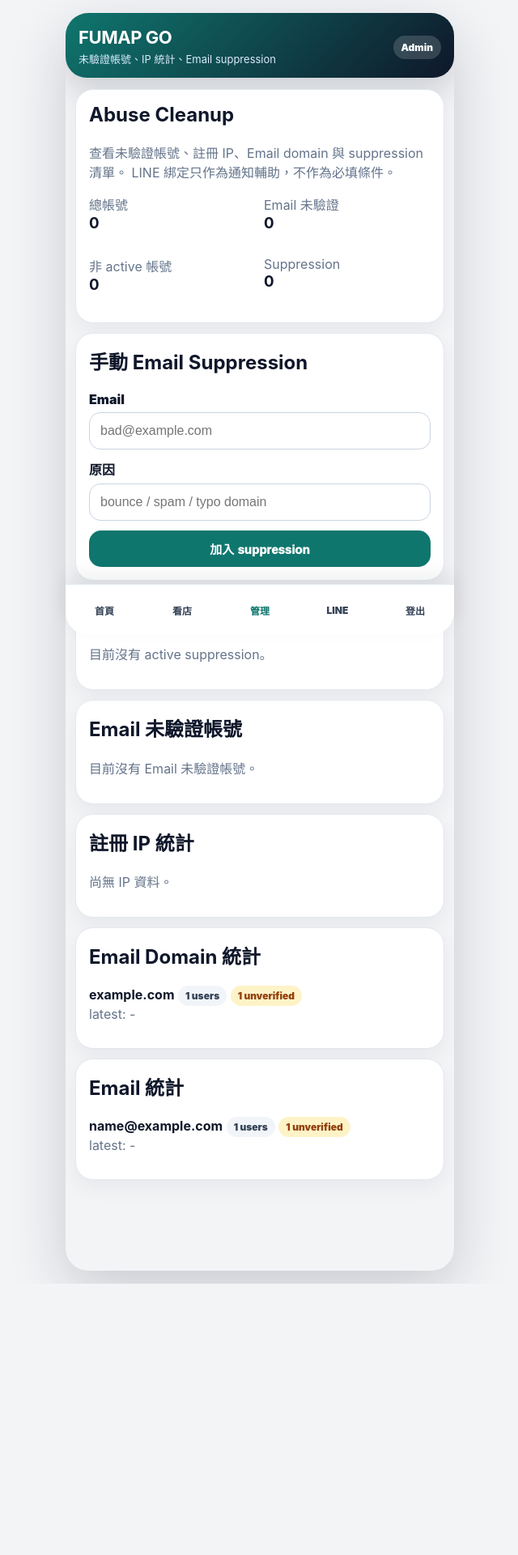
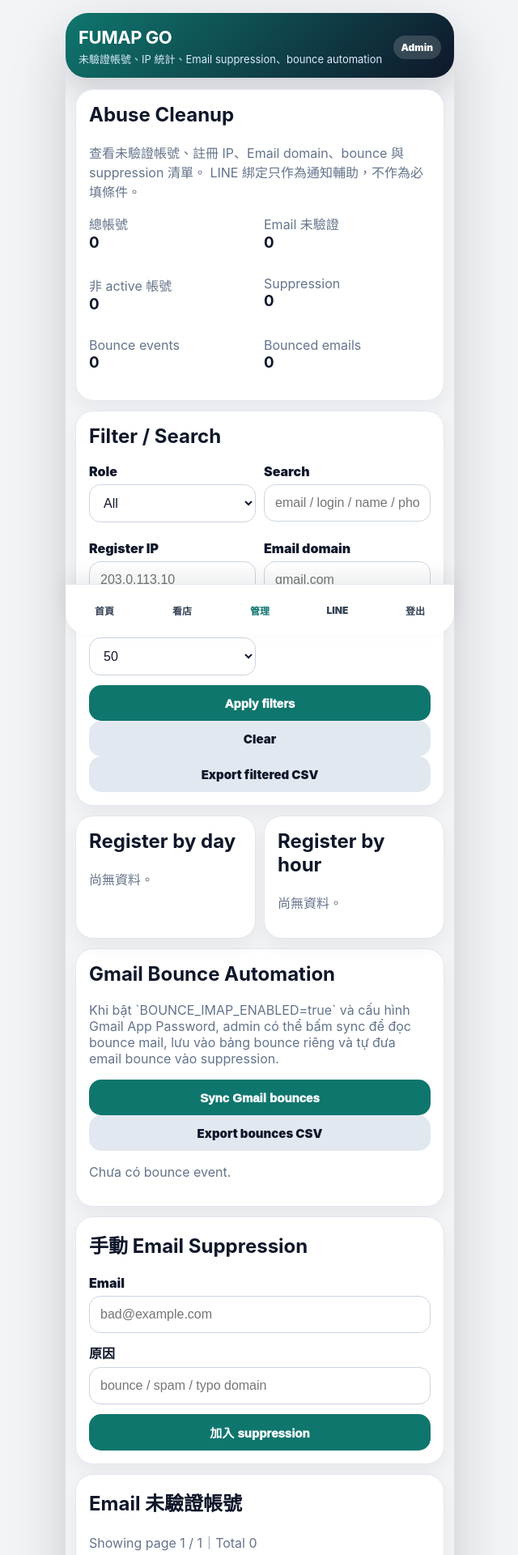
Before and after one commit to Panjiaphu/fumap-line-delivery-block, a Flask app: page /admin/abuse in a window 1280 px wide. Shown: the top 1920 px of the page at 81% size, without its empty margins (319-959 px from the left). Before the commit the page ends 1585 px from the top, so only its background shows below. Run offline with Flask 3, Linux system fonts and the light colour scheme; the visitor is signed in with stand-in values (Sample User, id 1); data comes from the database, SQL or seed files in the repository; data that the repository does not hold is empty.

Commit message:
Add abuse cleanup filters bulk export and charts

```diff
--- a/templates/mobile/admin/abuse.html
+++ b/templates/mobile/admin/abuse.html
@@ -1,34 +1,127 @@
 {% extends "mobile/layout.html" %}
 
 {% block title %}Admin Abuse Cleanup｜{{ APP_NAME }}{% endblock %}
-{% block subtitle %}未驗證帳號、IP 統計、Email suppression{% endblock %}
+{% block subtitle %}未驗證帳號、IP 統計、Email suppression、bounce automation{% endblock %}
 
 {% block content %}
 <section class="card">
   <h2>Abuse Cleanup</h2>
   <p class="muted">
-    查看未驗證帳號、註冊 IP、Email domain 與 suppression 清單。
+    查看未驗證帳號、註冊 IP、Email domain、bounce 與 suppression 清單。
     LINE 綁定只作為通知輔助，不作為必填條件。
   </p>
 
   <div class="grid-2">
-    <div>
-      <span class="muted">總帳號</span>
-      <h3>{{ summary.total_users }}</h3>
+    <div><span class="muted">總帳號</span><h3>{{ summary.total_users }}</h3></div>
+    <div><span class="muted">Email 未驗證</span><h3>{{ summary.unverified_email_users }}</h3></div>
+    <div><span class="muted">非 active 帳號</span><h3>{{ summary.inactive_users }}</h3></div>
+    <div><span class="muted">Suppression</span><h3>{{ suppressions|length }}</h3></div>
+    <div><span class="muted">Bounce events</span><h3>{{ summary.total_bounces or 0 }}</h3></div>
+    <div><span class="muted">Bounced emails</span><h3>{{ summary.bounced_emails or 0 }}</h3></div>
   </div>
-    <div>
-      <span class="muted">Email 未驗證</span>
-      <h3>{{ summary.unverified_email_users }}</h3>
+</section>
+
+<section class="card">
+  <h2>Filter / Search</h2>
+  <form method="get" action="/admin/abuse">
+    <div class="grid-2">
+      <div class="form-group">
+        <label>Role</label>
+        <select name="role">
+          <option value="" {% if not filters.role %}selected{% endif %}>All</option>
+          <option value="CUSTOMER" {% if filters.role == 'CUSTOMER' %}selected{% endif %}>Customer</option>
+          <option value="STORE" {% if filters.role == 'STORE' %}selected{% endif %}>Store</option>
+          <option value="DRIVER" {% if filters.role == 'DRIVER' %}selected{% endif %}>Shiper</option>
+        </select>
       </div>
-    <div>
-      <span class="muted">非 active 帳號</span>
-      <h3>{{ summary.inactive_users }}</h3>
+
+      <div class="form-group">
+        <label>Search</label>
+        <input name="q" value="{{ filters.q }}" placeholder="email / login / name / phone">
       </div>
-    <div>
-      <span class="muted">Suppression</span>
-      <h3>{{ suppressions|length }}</h3>
+
+      <div class="form-group">
+        <label>Register IP</label>
+        <input name="ip" value="{{ filters.ip }}" placeholder="203.0.113.10">
+      </div>
+
+      <div class="form-group">
+        <label>Email domain</label>
+        <input name="domain" value="{{ filters.domain }}" placeholder="gmail.com">
+      </div>
+
+      <div class="form-group">
+        <label>Per page</label>
+        <select name="per_page">
+          {% for n in [25, 50, 100, 200] %}
+            <option value="{{ n }}" {% if filters.per_page == n %}selected{% endif %}>{{ n }}</option>
+          {% endfor %}
+        </select>
       </div>
     </div>
+
+    <button class="btn" type="submit">Apply filters</button>
+    <a class="btn secondary" href="/admin/abuse">Clear</a>
+    <a class="btn secondary" href="{{ pagination.export_url }}">Export filtered CSV</a>
+  </form>
+</section>
+
+<section class="grid-2">
+  <div class="card">
+    <h2>Register by day</h2>
+    {% for row in register_day_chart %}
+      {% set width = 100 if row.user_count|int > 20 else row.user_count|int * 5 %}
+      <p>
+        <b>{{ row.bucket }}</b>
+        <span class="badge">{{ row.user_count }} users</span>
+        <span class="badge warn">{{ row.unverified_count or 0 }} unverified</span>
+      </p>
+      <div style="height:8px;background:#e5e7eb;border-radius:999px;overflow:hidden;">
+        <div style="height:8px;width:{{ width }}%;background:#0b4ea2;"></div>
+      </div>
+    {% else %}
+      <p class="muted">尚無資料。</p>
+    {% endfor %}
+  </div>
+
+  <div class="card">
+    <h2>Register by hour</h2>
+    {% for row in register_hour_chart %}
+      {% set width = 100 if row.user_count|int > 20 else row.user_count|int * 5 %}
+      <p>
+        <b>{{ row.bucket or '??' }}:00</b>
+        <span class="badge">{{ row.user_count }} users</span>
+        <span class="badge warn">{{ row.unverified_count or 0 }} unverified</span>
+      </p>
+      <div style="height:8px;background:#e5e7eb;border-radius:999px;overflow:hidden;">
+        <div style="height:8px;width:{{ width }}%;background:#06c755;"></div>
+      </div>
+    {% else %}
+      <p class="muted">尚無資料。</p>
+    {% endfor %}
+  </div>
+</section>
+
+<section class="card">
+  <h2>Gmail Bounce Automation</h2>
+  <p class="muted">
+    Khi bật `BOUNCE_IMAP_ENABLED=true` và cấu hình Gmail App Password, admin có thể bấm sync để đọc bounce mail,
+    lưu vào bảng bounce riêng và tự đưa email bounce vào suppression.
+  </p>
+  <form method="post" action="/admin/abuse/bounces/sync">
+    <button class="btn" type="submit">Sync Gmail bounces</button>
+    <a class="btn secondary" href="/admin/abuse/export/bounces">Export bounces CSV</a>
+  </form>
+
+  {% for row in bounces %}
+    <div style="border-bottom:1px solid #e5e7eb;padding:10px 0;">
+      <b>{{ row.recipient_email }}</b>
+      <span class="badge warn">{{ row.bounce_reason or 'bounce' }}</span><br>
+      <span class="muted">{{ row.created_at or '-' }}｜{{ row.sender or '-' }}｜{{ row.message_subject or '-' }}</span>
+    </div>
+  {% else %}
+    <p class="muted">Chưa có bounce event.</p>
+  {% endfor %}
 </section>
 
 <section class="card">
@@ -47,26 +140,24 @@
 </section>
 
 <section class="card">
-  <h2>Active Suppressions</h2>
-  {% for row in suppressions %}
-    <div style="border-bottom:1px solid #e5e7eb;padding:10px 0;">
-      <b>{{ row.email }}</b><br>
-      <span class="muted">{{ row.reason or '-' }}｜{{ row.source or '-' }}｜{{ row.created_at or '-' }}</span>
-      <form method="post" action="/admin/abuse/suppressions/release" style="margin-top:8px;">
-        <input type="hidden" name="email" value="{{ row.email }}">
-        <button class="btn secondary" type="submit">解除 suppression</button>
-      </form>
+  <h2>Email 未驗證帳號</h2>
+  <p class="muted">
+    Showing page {{ pagination.page }} / {{ pagination.total_pages }}｜Total {{ pagination.total }}
+  </p>
+
+  <form method="post" action="/admin/abuse/bulk">
+    <div style="display:flex;gap:8px;flex-wrap:wrap;margin-bottom:12px;">
+      <button class="btn danger" name="action" value="block" type="submit">Bulk block</button>
+      <button class="btn secondary" name="action" value="suppress" type="submit">Bulk suppress email</button>
+      <button class="btn secondary" name="action" value="delete" type="submit">Bulk delete/suspend</button>
     </div>
-  {% else %}
-    <p class="muted">目前沒有 active suppression。</p>
-  {% endfor %}
-</section>
 
-<section class="card">
-  <h2>Email 未驗證帳號</h2>
     {% for u in unverified_users %}
       <div style="border-bottom:1px solid #e5e7eb;padding:12px 0;">
-      <b>#{{ u.id }}｜{{ u.login_id }}｜{{ u.role }}</b><br>
+        <label class="check-row">
+          <input type="checkbox" name="user_ids" value="{{ u.id }}">
+          <span><b>#{{ u.id }}｜{{ u.login_id }}｜{{ u.role }}</b></span>
+        </label>
         <span class="muted">
           {{ u.email or '-' }}｜{{ u.display_name or '-' }}｜{{ u.phone or '-' }}<br>
           IP: {{ u.register_ip or '-' }}<br>
@@ -94,12 +185,35 @@
         {% endif %}
       </div>
     {% else %}
-    <p class="muted">目前沒有 Email 未驗證帳號。</p>
+      <p class="muted">目前沒有符合條件的 Email 未驗證帳號。</p>
+    {% endfor %}
+  </form>
+
+  <div style="display:flex;gap:8px;flex-wrap:wrap;margin-top:12px;">
+    {% if pagination.prev_url %}<a class="btn secondary" href="{{ pagination.prev_url }}">Prev</a>{% endif %}
+    {% if pagination.next_url %}<a class="btn secondary" href="{{ pagination.next_url }}">Next</a>{% endif %}
+  </div>
+</section>
+
+<section class="card">
+  <h2>Active Suppressions</h2>
+  {% for row in suppressions %}
+    <div style="border-bottom:1px solid #e5e7eb;padding:10px 0;">
+      <b>{{ row.email }}</b><br>
+      <span class="muted">{{ row.reason or '-' }}｜{{ row.source or '-' }}｜{{ row.created_at or '-' }}</span>
+      <form method="post" action="/admin/abuse/suppressions/release" style="margin-top:8px;">
+        <input type="hidden" name="email" value="{{ row.email }}">
+        <button class="btn secondary" type="submit">解除 suppression</button>
+      </form>
+    </div>
+  {% else %}
+    <p class="muted">目前沒有 active suppression。</p>
   {% endfor %}
 </section>
 
 <section class="card">
   <h2>註冊 IP 統計</h2>
+  <a class="btn secondary" href="/admin/abuse/export/ip">Export IP CSV</a>
   {% for row in ip_stats %}
     <p>
       <b>{{ row.register_ip }}</b>
@@ -114,6 +228,7 @@
 
 <section class="card">
   <h2>Email Domain 統計</h2>
+  <a class="btn secondary" href="/admin/abuse/export/domain">Export domain CSV</a>
   {% for row in domain_stats %}
     <p>
       <b>{{ row.domain }}</b>
@@ -128,6 +243,7 @@
 
 <section class="card">
   <h2>Email 統計</h2>
+  <a class="btn secondary" href="/admin/abuse/export/email">Export email CSV</a>
   {% for row in email_stats %}
     <p>
       <b>{{ row.email }}</b>
```
Lines whose indentation alone changed are shown as unchanged.
